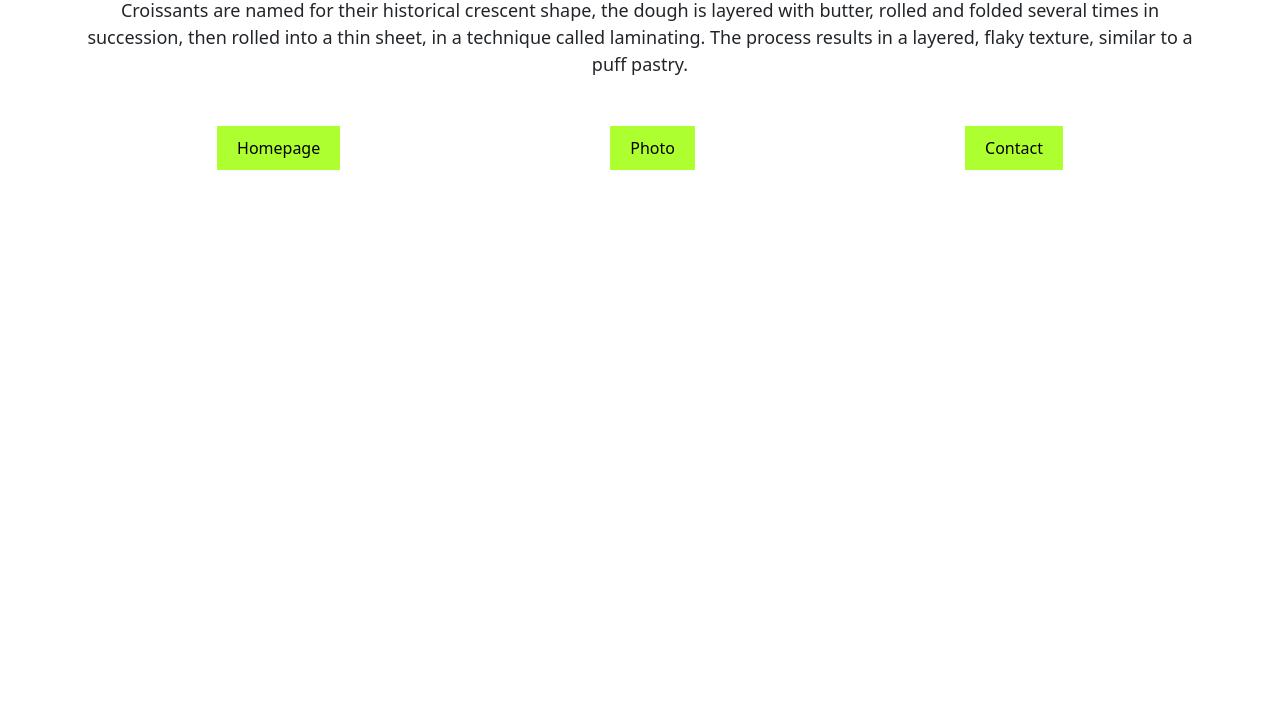
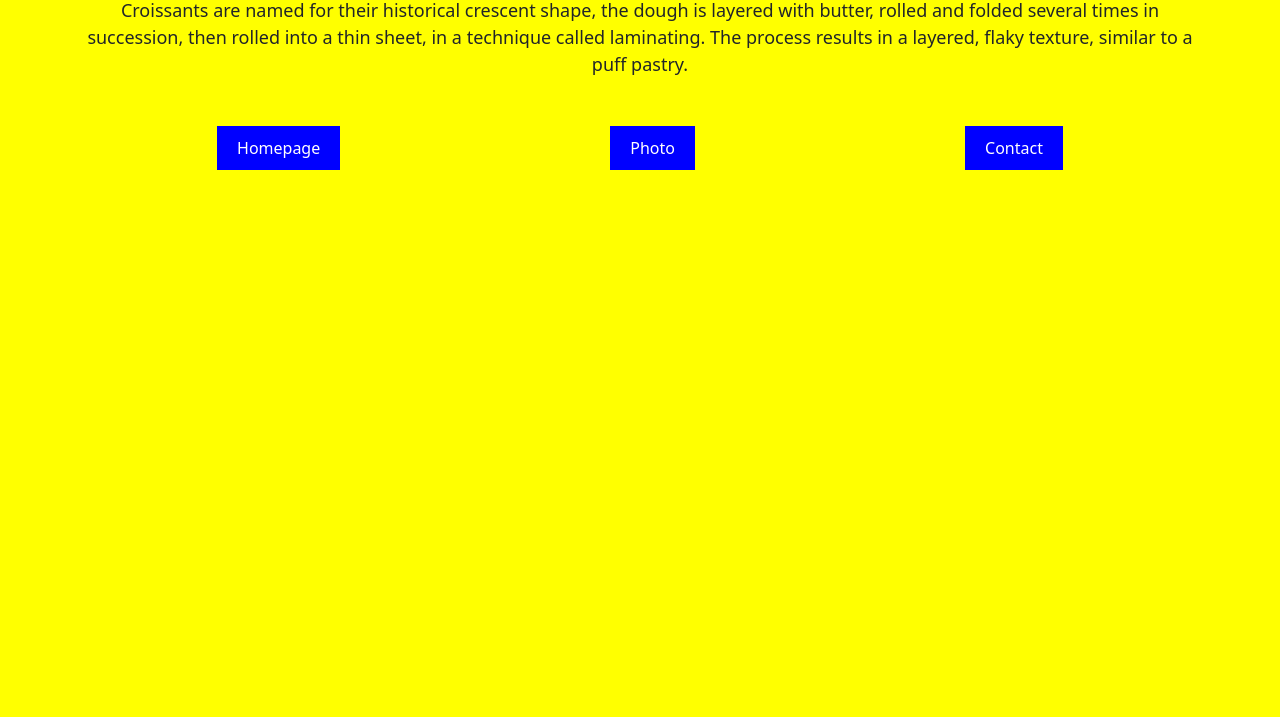
Before and after one commit to Solomakha-a/Croissant, a plain HTML site: page index.html in a window 1280 px wide. Shown: the part 83-800 px from the top of the page. Drawn offline with nearby package versions, Linux system fonts and the light colour scheme.

Commit message:
Update styles.css

```diff
--- a/styles.css
+++ b/styles.css
@@ -1,3 +1,6 @@
+body {
+    background-color: yellow;
+}
 h1 {
     text-align: center;
 }
@@ -14,7 +17,7 @@ p {
 
 a {
     text-decoration: none;
-    color: black;
-    background-color: greenyellow;
+    background-color: blue;
+    color: white;
     padding: 10px 20px;
 }
```
